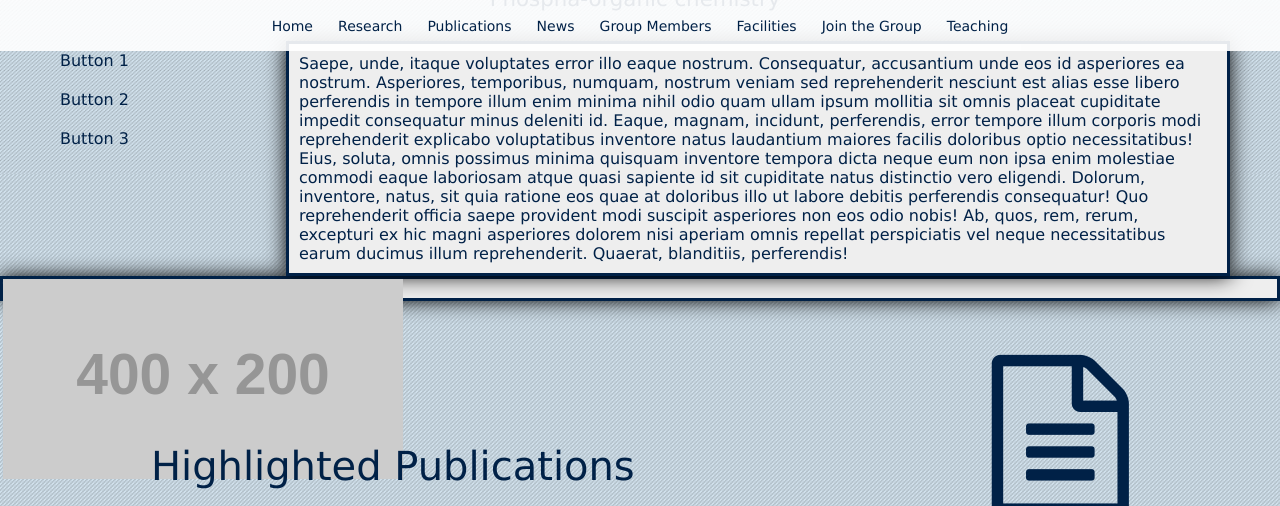
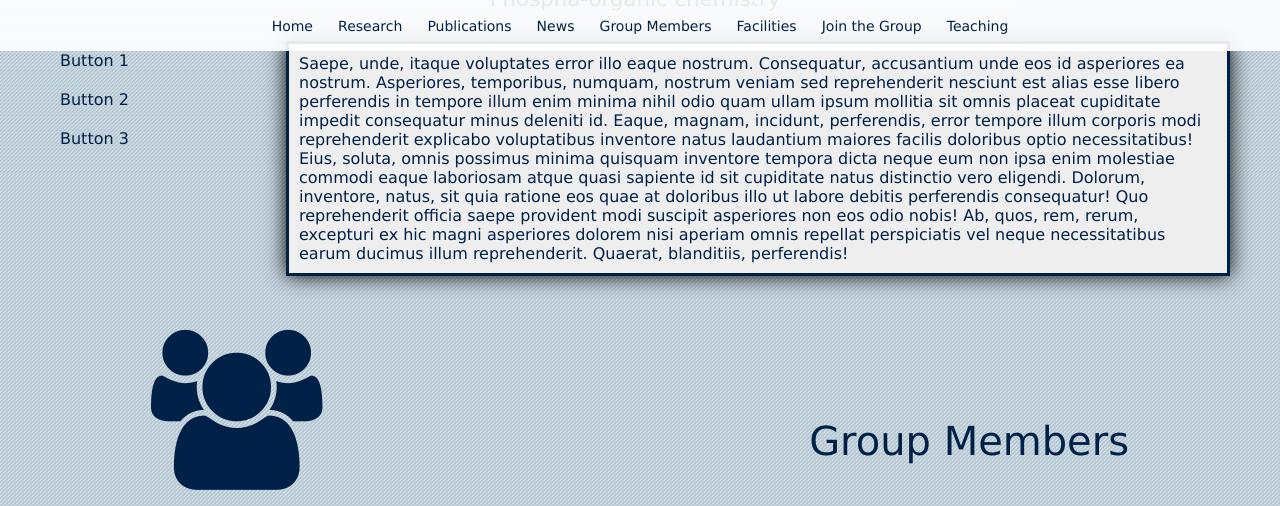
Before and after one commit to bayners123/bayners123, a Jekyll site: the page built from index.md, in a window 1280 px wide and 1400 px high, scrolled down 1489 px. Shown: the top 506 px of the window. Built offline with Jekyll 4.4.1, drawn with Linux system fonts in a browser that asks for light colours; nearby versions of some CDN libraries; grey boxes are pictures that could not be loaded.

Commit message:
Continue with actual website!

```diff
--- a/_includes/css/animations.css
+++ b/_includes/css/animations.css
@@ -47,7 +47,7 @@
 @-skrollr-keyframes leftAppear {
     -5p-bottom {
         opacity: 0;
-        transform: translate(-25%, -150px);
+        transform: translate(-25%, 0px);
     }
     -30p-bottom {
         opacity: 1;
@@ -58,7 +58,7 @@
 @-skrollr-keyframes rightAppear {
     -5p-bottom {
         opacity: 0;
-        transform: translate(25%, -150px);
+        transform: translate(25%, 0px);
     }
     -30p-bottom {
         opacity: 1;
--- a/_layouts/default.html
+++ b/_layouts/default.html
@@ -111,9 +111,16 @@
 
         </section>
 
-        <section id="groupmembers" class="fullscreen">
+        <section id="groupmembers" data-menu-offset="-250" class="fullscreen">
+
+			<div class="grid content">
+				<i class="fa fa-group left"></i>
+
+	            <h2 class="right">Group <br class="mobileOnly">Members</h2>
+			</div>
+
             <div class="box">
-                <img src="http://placehold.it/400x200/" alt="Test" id="testImg" style="position: absolute" />
+                <img src="http://goicoechea.chem.ox.ac.uk/images/groupphoto.jpg" alt="Test" id="testImg" style="position: absolute" />
                 <div>
 					<a href="#" style="color: white">Toggle me</a>
 				</div>
```
Also changed, not shown: _includes/css/main.css (+12 -1 lines), scripts.coffee (+0 -9 lines).
